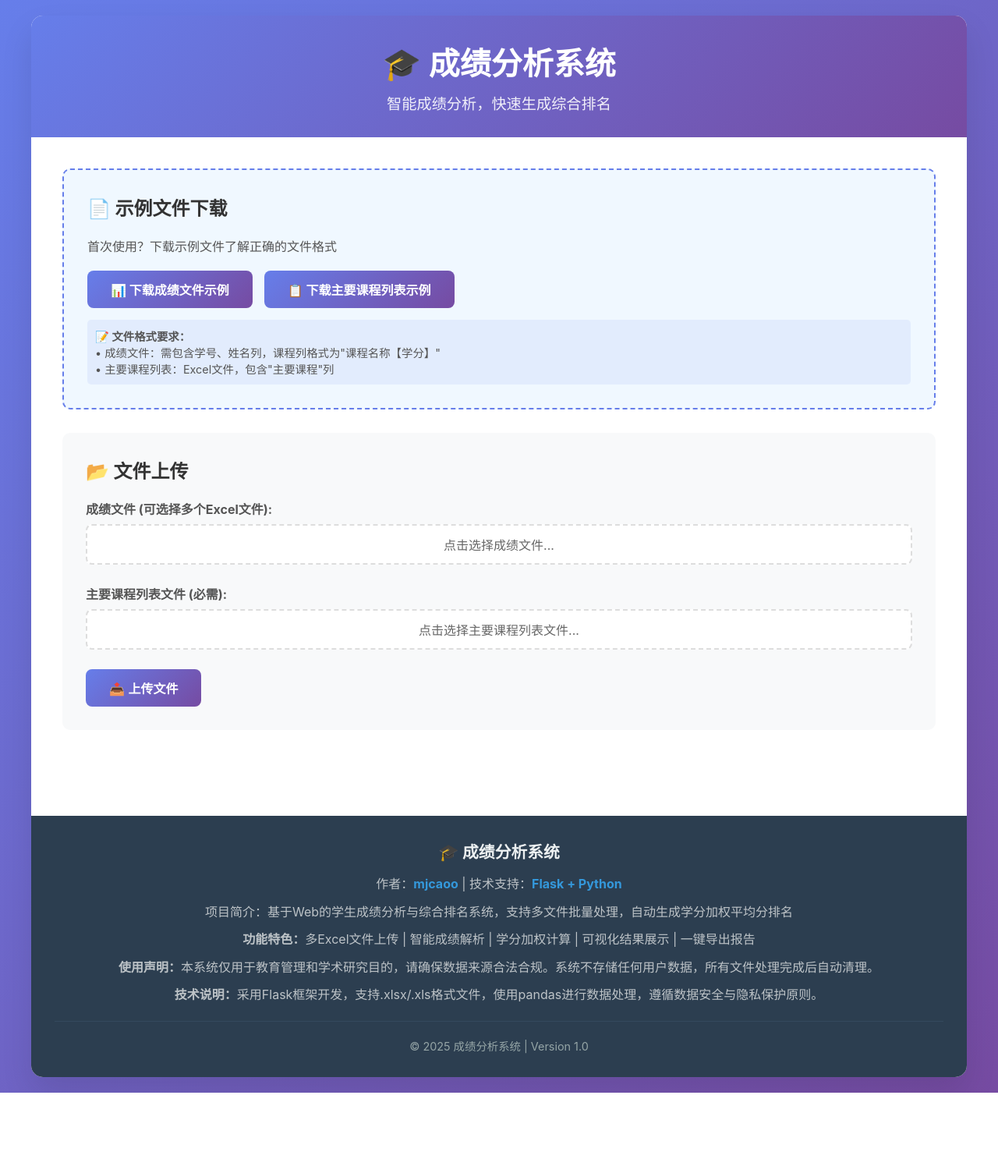
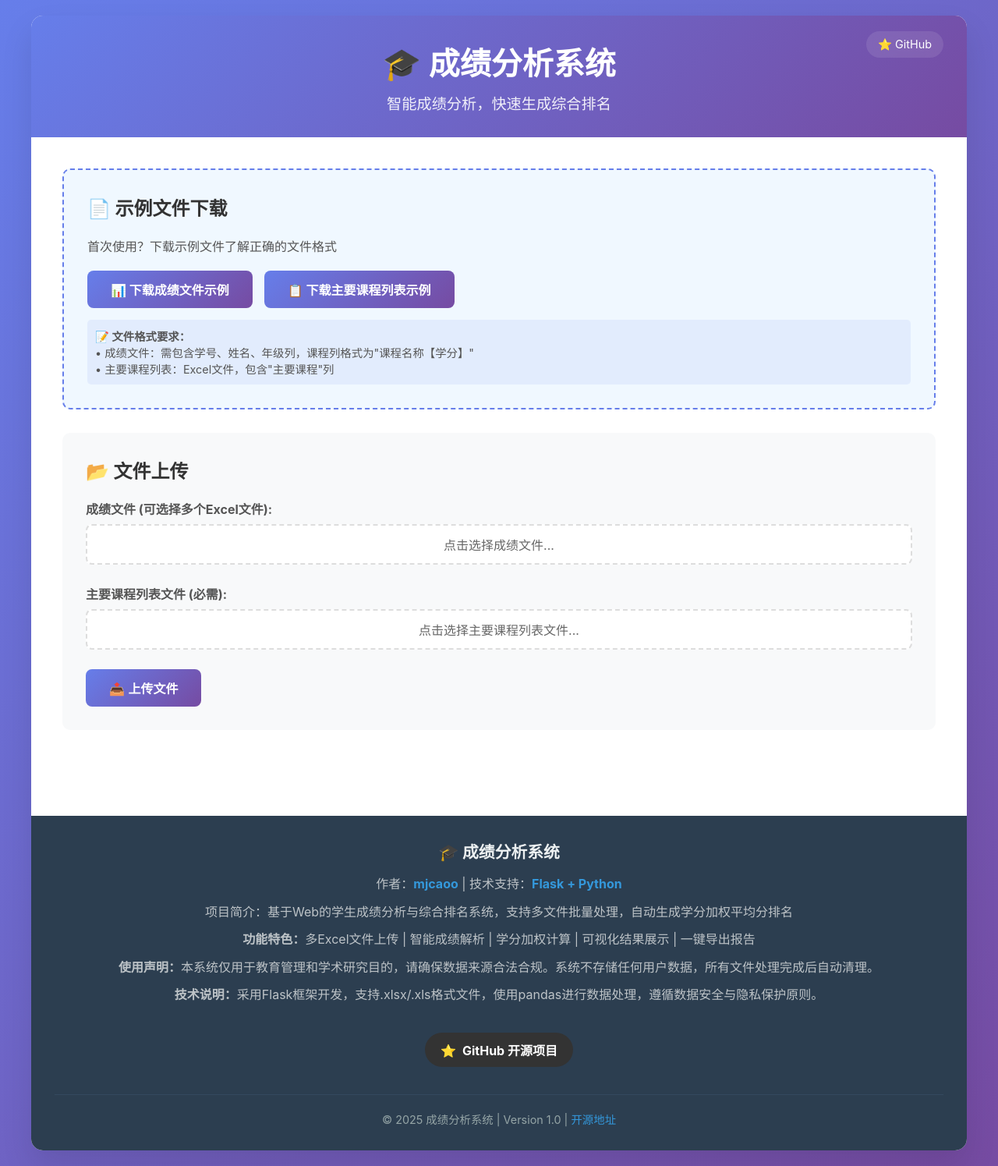
Before and after one commit to mjcaoo/grade-analysis-web, a Flask app: page /zongce/ in a window 1280 px wide. Shown: the whole page at 78% size. Before the commit the page ends 1401 px from the top, so only its background shows below. Run offline with Flask 3, Linux system fonts and the light colour scheme.

Commit message:
feat: Update README and index.html to enhance project visibility with GitHub links and improve layout

```diff
--- a/templates/index.html
+++ b/templates/index.html
@@ -32,6 +32,7 @@
             color: white;
             padding: 30px;
             text-align: center;
+            position: relative;
         }
 
         .header h1 {
@@ -42,6 +43,27 @@
         .header p {
             font-size: 1.2em;
             opacity: 0.9;
+        }
+
+        .header-github {
+            position: absolute;
+            top: 20px;
+            right: 30px;
+            background: rgba(255, 255, 255, 0.1);
+            padding: 8px 15px;
+            border-radius: 20px;
+            text-decoration: none;
+            color: white;
+            font-size: 0.9em;
+            transition: all 0.3s ease;
+            backdrop-filter: blur(10px);
+        }
+
+        .header-github:hover {
+            background: rgba(255, 255, 255, 0.2);
+            transform: translateY(-2px);
+            color: white;
+            text-decoration: none;
         }
 
         .main-content {
@@ -338,11 +360,38 @@
             padding-top: 20px;
             border-top: 1px solid #34495e;
         }
+
+        .github-link {
+            display: inline-block;
+            background: #333;
+            color: white;
+            padding: 10px 20px;
+            border-radius: 25px;
+            text-decoration: none;
+            margin: 15px 0;
+            transition: all 0.3s ease;
+            font-weight: bold;
+        }
+
+        .github-link:hover {
+            background: #4078c0;
+            transform: translateY(-2px);
+            box-shadow: 0 5px 15px rgba(64, 120, 192, 0.3);
+            color: white;
+            text-decoration: none;
+        }
+
+        .github-icon {
+            margin-right: 8px;
+        }
     </style>
 </head>
 <body>
     <div class="container">
         <div class="header">
+            <a href="https://github.com/mjcaoo/grade-analysis-web" target="_blank" class="header-github">
+                ⭐ GitHub
+            </a>
             <h1>🎓 成绩分析系统</h1>
             <p>智能成绩分析，快速生成综合排名</p>
         </div>
@@ -362,7 +411,7 @@
                 </div>
                 <div class="format-info">
                     <strong>📝 文件格式要求：</strong><br>
-                    • 成绩文件：需包含学号、姓名列，课程列格式为"课程名称【学分】"<br>
+                    • 成绩文件：需包含学号、姓名、年级列，课程列格式为"课程名称【学分】"<br>
                     • 主要课程列表：Excel文件，包含"主要课程"列
                 </div>
             </div>
@@ -463,8 +512,16 @@
                 <p><strong>功能特色：</strong>多Excel文件上传 | 智能成绩解析 | 学分加权计算 | 可视化结果展示 | 一键导出报告</p>
                 <p><strong>使用声明：</strong>本系统仅用于教育管理和学术研究目的，请确保数据来源合法合规。系统不存储任何用户数据，所有文件处理完成后自动清理。</p>
                 <p><strong>技术说明：</strong>采用Flask框架开发，支持.xlsx/.xls格式文件，使用pandas进行数据处理，遵循数据安全与隐私保护原则。</p>
+
+                <!-- GitHub 开源链接 -->
+                <div style="margin: 20px 0;">
+                    <a href="https://github.com/mjcaoo/grade-analysis-web" target="_blank" class="github-link">
+                        <span class="github-icon">⭐</span>GitHub 开源项目
+                    </a>
+                </div>
+
                 <div class="version">
-                    © 2025 成绩分析系统 | Version 1.0
+                    © 2025 成绩分析系统 | Version 1.0 | <a href="https://github.com/mjcaoo/grade-analysis-web" target="_blank" style="color: #3498db; text-decoration: none;">开源地址</a>
                 </div>
             </div>
         </div>
```
Also changed, not shown: README.md.
